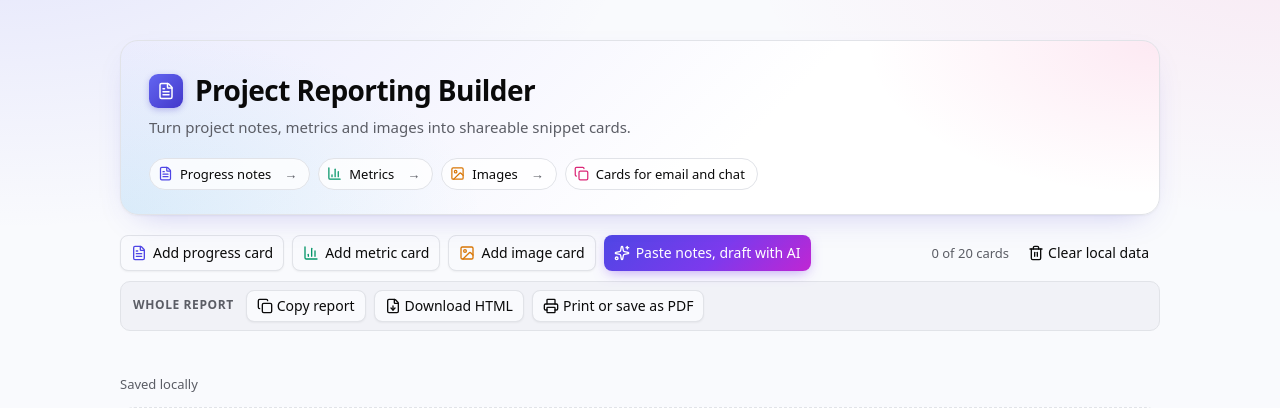
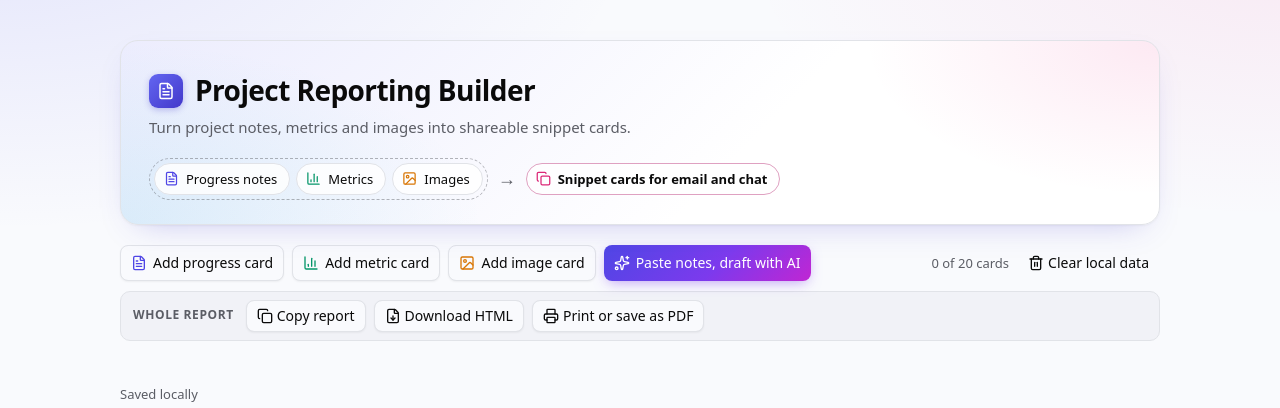
Before and after one commit to maxwellzhang-dev/project-reporting-builder, a FastAPI app: page / in a window 1280 px wide. Shown: the top 408 px of the page. Run offline with FastAPI, Linux system fonts and the light colour scheme.

Commit message:
Show the three inputs as alternatives, not steps
The hero chained "Progress notes → Metrics → Images → Cards", which reads as a
sequence. They are three kinds of input that can be used in any mix, so they
now share one frame, with a single arrow from the group to the output.

Co-Authored-By: Claude Opus 5.5 <noreply@anthropic.com>

```diff
--- a/app/static/css/app.css
+++ b/app/static/css/app.css
@@ -112,27 +112,35 @@ h3, h4 { font-weight: 600; }
 .hero__flow {
   display: flex;
   flex-wrap: wrap;
-  gap: 8px;
-  margin: 18px 0 0;
-  padding: 0;
+  align-items: center;
+  gap: 10px;
+  margin-top: 18px;
+}
+/* The inputs share one frame because any of them, in any mix, makes a card. */
+.hero__inputs {
+  display: flex;
+  flex-wrap: wrap;
+  gap: 6px;
+  margin: 0;
+  padding: 4px;
   list-style: none;
+  border: 1px dashed color-mix(in srgb, var(--muted-foreground) 45%, transparent);
+  border-radius: 999px;
 }
-.hero__flow li {
+.hero__inputs li, .hero__output {
   display: inline-flex;
   align-items: center;
   gap: 7px;
-  padding: 5px 12px 5px 8px;
+  margin: 0;
+  padding: 5px 12px 5px 9px;
   border: 1px solid var(--border);
   border-radius: 999px;
-  background: color-mix(in srgb, var(--card) 80%, transparent);
+  background: color-mix(in srgb, var(--card) 85%, transparent);
   font-size: 13px;
   font-weight: 500;
 }
-.hero__flow li:not(:last-child)::after {
-  content: "→";
-  margin-left: 6px;
-  color: var(--muted-foreground);
-}
+.hero__output { border-color: color-mix(in srgb, var(--chip) 35%, var(--border)); font-weight: 600; }
+.hero__arrow { color: var(--muted-foreground); font-size: 18px; }
 .hero__flow svg { width: 15px; height: 15px; color: var(--chip); }
 .page__brand { display: flex; align-items: center; gap: 12px; margin-bottom: 4px; }
 .page__brand h1 { margin: 0; }
--- a/app/templates/index.html
+++ b/app/templates/index.html
@@ -25,12 +25,19 @@
     <p class="page__lead">
       Turn project notes, metrics and images into shareable snippet cards.
     </p>
-    <ol class="hero__flow" aria-label="How it works">
-      <li data-type="progress">{{ icon("file-text") }}Progress notes</li>
-      <li data-type="metric">{{ icon("chart-column") }}Metrics</li>
-      <li data-type="image">{{ icon("image") }}Images</li>
-      <li data-type="share">{{ icon("copy") }}Cards for email and chat</li>
-    </ol>
+    <!-- Three kinds of input, any mix of them, one kind of output. The inputs
+         are grouped rather than chained: they are alternatives, not steps. -->
+    <div class="hero__flow">
+      <ul class="hero__inputs" aria-label="Inputs">
+        <li data-type="progress">{{ icon("file-text") }}Progress notes</li>
+        <li data-type="metric">{{ icon("chart-column") }}Metrics</li>
+        <li data-type="image">{{ icon("image") }}Images</li>
+      </ul>
+      <span class="hero__arrow" aria-hidden="true">→</span>
+      <p class="hero__output" data-type="share">
+        <span class="visually-hidden">Output: </span>{{ icon("copy") }}Snippet cards for email and chat
+      </p>
+    </div>
   </header>
 
   <main id="main">
```
